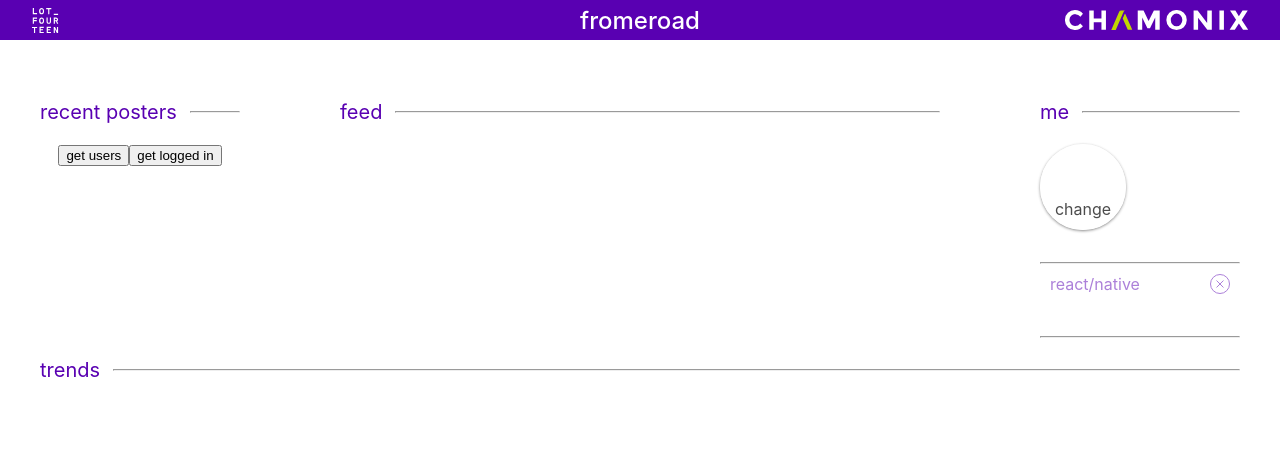
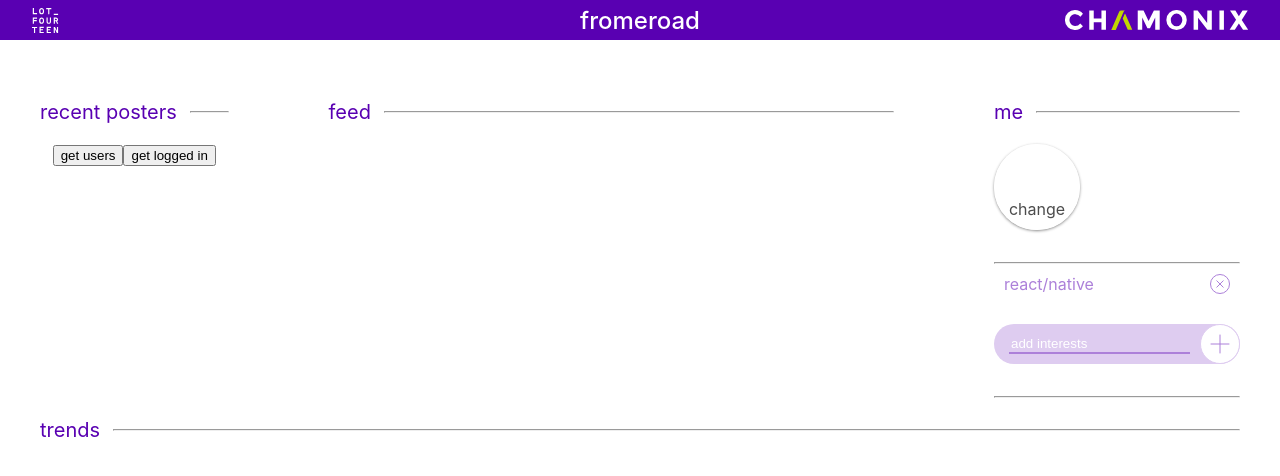
Before and after one commit to finnholland/fromeroad, a React (Create React App) app in the folder web/: page /home in a window 1280 px wide. Shown: the top 476 px of the page. Built offline with nearby package versions, Linux system fonts and the light colour scheme; no server answers.

Commit message:
adding interests

```diff
--- /dev/null
+++ b/web/src/assets/svg/SvgAddButton.tsx
@@ -0,0 +1,15 @@
+import * as React from "react";
+export const SvgAddButton: React.FC<React.SVGProps<SVGSVGElement>> = (props: any) => (
+  <svg
+    x={0}
+    y={0}
+    viewBox="0 0 40 40"
+    xmlSpace="preserve"
+    {...props}
+  >
+    <circle cx="20" cy="20" r="19.5" fill="white" style={{stroke: '#DECCF0', fill: "white"}}/>
+    <path d="M29 20L11 20" stroke-linecap="round" style={{stroke: props.stroke}}/>
+    <path d="M20 29L20 11" stroke-linecap="round" style={{stroke: props.stroke}}/>
+  </svg>
+);
+export default SvgAddButton;
--- a/web/src/screens/Home.css
+++ b/web/src/screens/Home.css
@@ -33,3 +33,40 @@
 .interestDiv:hover {
   color: #B27D00;
 }
+
+.addInterestDiv {
+  justify-content: space-between;
+  align-items: center;
+  display: flex;
+  background-color: #DECCF0;
+  height: 40px;
+  border-radius: 20px;
+  padding-left: 15px;
+  margin-top: 20px
+}
+
+.interestInput {
+  flex: 1;
+  margin-right: 10px;
+  background-color:#DECCF0;
+  border: none;
+  border-bottom: 2px solid #AC80D9;
+  color: white;
+}
+
+::placeholder { /* Chrome, Firefox, Opera, Safari 10.1+ */
+  color: white;
+  opacity: 1; /* Firefox */
+}
+
+:-ms-input-placeholder { /* Internet Explorer 10-11 */
+  color: white;
+}
+
+::-ms-input-placeholder { /* Microsoft Edge */
+  color: white;
+}
+
+textarea:focus, input:focus{
+    outline: none;
+}
--- a/web/src/screens/Home.tsx
+++ b/web/src/screens/Home.tsx
@@ -5,6 +5,7 @@ import './Home.css'
 import SvgChamonix from '../assets/svg/chamonix';
 import SvgLotfourteen from '../assets/svg/lotfourteen';
 import SvgRemoveButton from '../assets/svg/removeButton';
+import SvgAddButton from '../assets/svg/SvgAddButton';
 import Axios from 'axios';
 
 import { getUser, setUser } from '../userData';
@@ -141,6 +142,10 @@ function App() {
               </div>
 
             </div>
+            <div className='addInterestDiv'>
+              <input type={'text'} placeholder='add interests' className='interestInput'/>
+              <SvgAddButton stroke='#AC80D9' height={40}/>
+            </div>
             <hr className='subline'/>
           </div>
 
```
